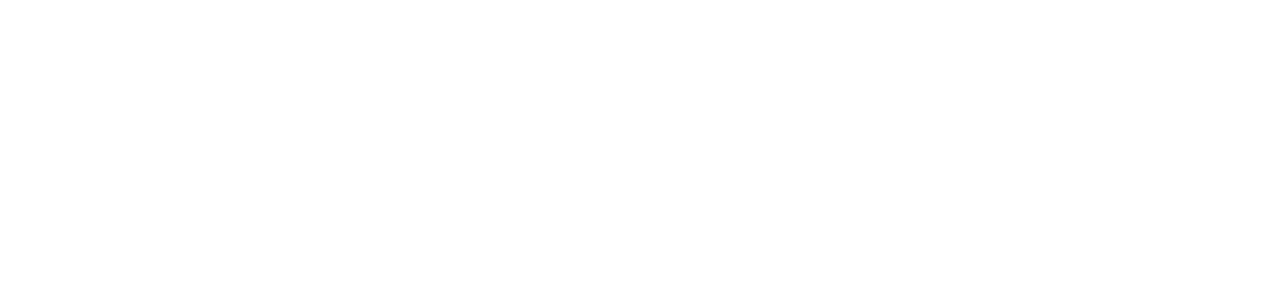
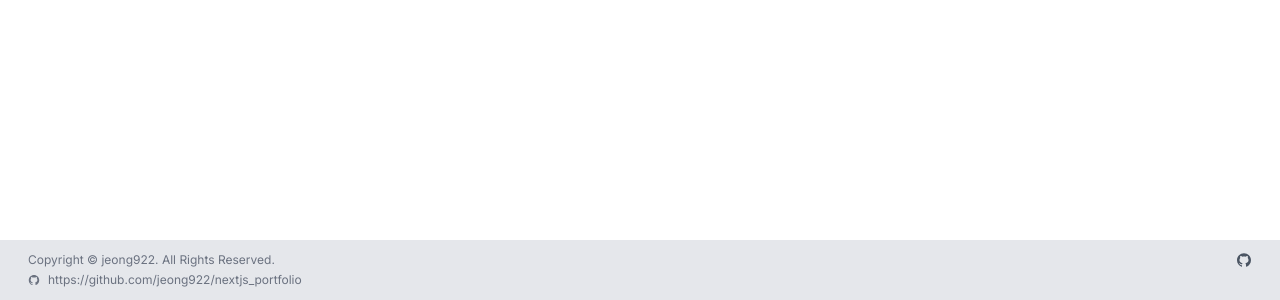
Before and after one commit to jeong922/nextjs_portfolio, a Next.js app: page / in a window 1280 px wide. Shown: the part 684-984 px from the top of the page. Before the commit the page ends 800 px from the top, so only its background shows below. Built offline with nearby package versions, Linux system fonts and the light colour scheme.

Commit message:
footer 추가

```diff
--- a/src/app/layout.tsx
+++ b/src/app/layout.tsx
@@ -2,6 +2,7 @@
 import type { Metadata } from 'next';
 import { Inter } from 'next/font/google';
 import Header from '../components/Header';
+import Footer from '@/components/Footer';
 
 const inter = Inter({ subsets: ['latin'] });
 
@@ -19,10 +20,10 @@
     <html lang='en'>
       <body className={inter.className}>
         <Header />
-        <div className='max-w-screen-2xl mx-auto'>
+        <div className='relative max-w-screen-2xl mx-auto min-h-screen'>
           <main>{children}</main>
         </div>
-        <footer></footer>
+        <Footer />
       </body>
     </html>
   );
--- a/src/app/page.tsx
+++ b/src/app/page.tsx
@@ -1,5 +1,3 @@
-import Image from 'next/image';
-
 export default function Home() {
   return <section>main</section>;
 }
--- a/src/app/project/page.tsx
+++ b/src/app/project/page.tsx
@@ -9,7 +9,7 @@
   ];
 
   return (
-    <section>
+    <section className='pt-16'>
       <FilterProject projects={projects} categories={categories} />
     </section>
   );
--- /dev/null
+++ b/src/components/Footer.tsx
@@ -0,0 +1,30 @@
+import { AiFillGithub } from 'react-icons/ai';
+
+export default function Footer() {
+  return (
+    <footer className='relative py-3 transform translate-y-full bg-gray-200 px-7'>
+      <div className='mx-auto max-w-screen-2xl relative top-0'>
+        <div className='flex justify-between mb-1'>
+          <p className='text-xs text-gray-500'>
+            Copyright © jeong922. All Rights Reserved.
+          </p>
+          <a
+            href='https://github.com/jeong922'
+            className='flex items-center text-gray-600 hover:text-mainColor'
+          >
+            <AiFillGithub />
+          </a>
+        </div>
+        <a
+          href='https://github.com/jeong922/nextjs_portfolio'
+          className='flex items-center text-xs text-gray-500 hover:text-mainColor'
+        >
+          <AiFillGithub />
+          <span className='ml-2'>
+            https://github.com/jeong922/nextjs_portfolio
+          </span>
+        </a>
+      </div>
+    </footer>
+  );
+}
--- a/src/components/Header.tsx
+++ b/src/components/Header.tsx
@@ -9,7 +9,7 @@
   const [isScroll, setIsScroll] = useState(false);
 
   const getScrollPosition = () => {
-    window.scrollY >= 150 ? setIsScroll(true) : setIsScroll(false);
+    window.scrollY >= 64 ? setIsScroll(true) : setIsScroll(false);
   };
 
   useEffect(() => {
```
